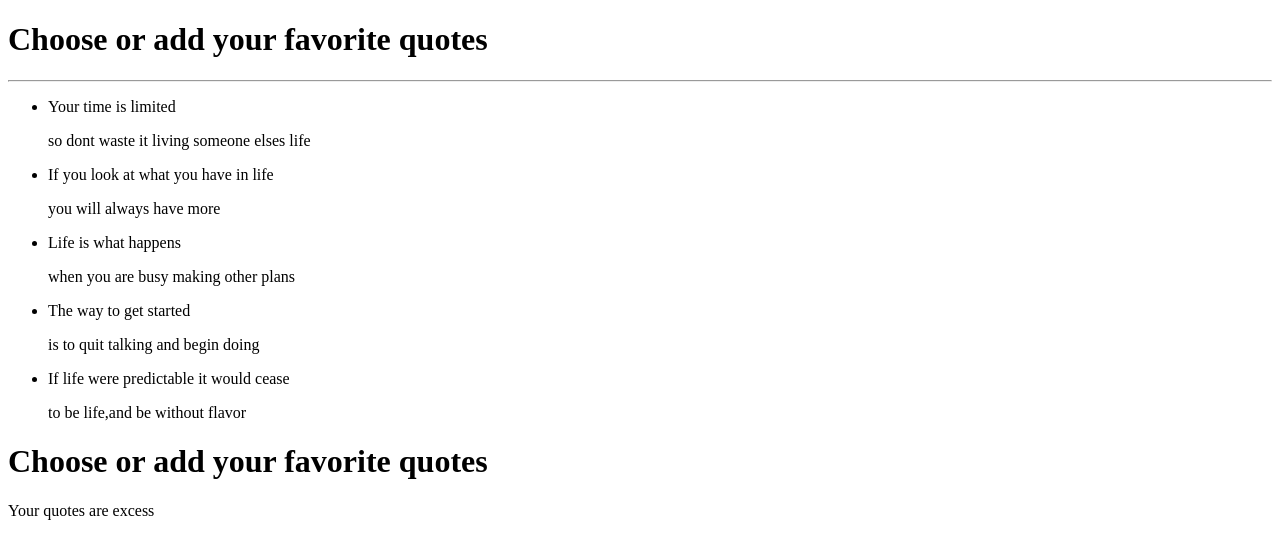
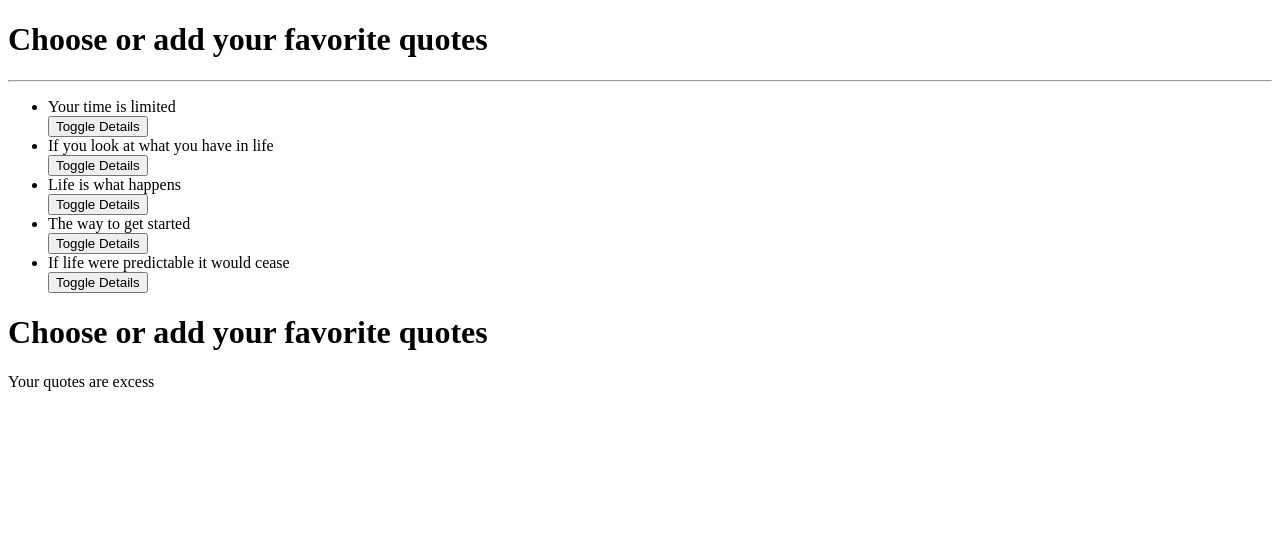
Before and after one commit to vugutsa/Quotes, an Angular app: page / in a window 1280 px wide. Shown: the top 558 px of the page. Built offline with nearby package versions, Linux system fonts and the light colour scheme.

Commit message:
put the button that will show and hide the description

```diff
--- a/src/app/quote/quote.component.html
+++ b/src/app/quote/quote.component.html
@@ -10,7 +10,7 @@
   </ul>
 </div> -->
 
-<div>
+<!-- <div>
   <h1>Choose or add your favorite quotes</h1>
   <hr>
   <ul>
@@ -19,4 +19,15 @@
       <app-quote-detail [quote]='quote'></app-quote-detail>
     </li>
   </ul>
-</div>
+</div> -->
+
+<h1>Choose or add your favorite quotes</h1>
+<hr>
+<ul>
+  <div *ngFor='let quote of quotes;let i = index'>
+    <li>{{quote.name}}</li>
+    <button (click)='toggleDetails(i)'>Toggle Details</button>
+    <app-quote-detail *ngIf='quote.showDescription' [quote]='quote'></app-quote-detail>
+  </div>
+</ul>
+<p *ngIf='quotes.length > 5'>You have excess quotes</p>
--- a/src/app/quote/quote.component.ts
+++ b/src/app/quote/quote.component.ts
@@ -15,6 +15,10 @@ export class QuoteComponent implements OnInit {
     new Quote(5, 'If life were predictable it would cease',  'to be life,and be without flavor'),
   ];
 
+  // tslint:disable-next-line: typedef
+  toggleDetails(index){
+    this.quotes[index].showDescription = !this.quotes[index].showDescription;
+  }
 
   // quotes: Quote[] = [
   //   {id: 1, name: 'Your time is limited', description: 'so dont waste it living someone elses life'},
```
